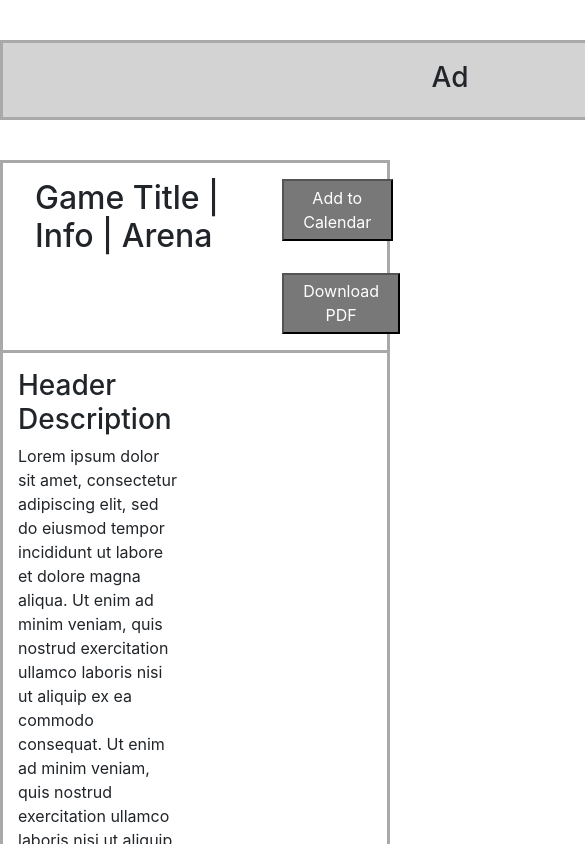
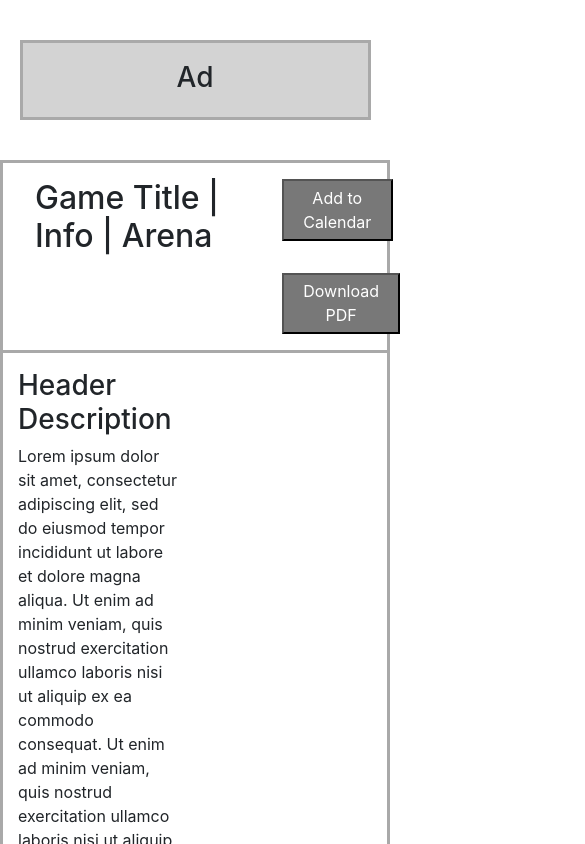
Before and after one commit to wymerkd/trailblazers-game-score, a React (Create React App) app: page / in a window 390 px wide. Shown: the top 844 px of the page, 585 px wide, since content can reach past the window. Built offline with nearby package versions, Linux system fonts and the light colour scheme.

Commit message:
add mobile breakpoint for ad container

```diff
--- a/src/css/Ad.css
+++ b/src/css/Ad.css
@@ -17,3 +17,9 @@
   text-align: center;
   margin: .65em;
 }
+
+@media only screen and (max-width: 768px) {
+  .adContainer {
+    width: 90%;
+  }
+}
--- a/src/css/PreGame.css
+++ b/src/css/PreGame.css
@@ -64,3 +64,12 @@
 .preGameContent {
   padding: 2em;
 }
+
+/* Media Queries */
+
+@media only screen and (max-width: 768px) {
+  /* For mobile phones: */
+  [class*="col-"] {
+    width: 100%;
+  }
+}
```
